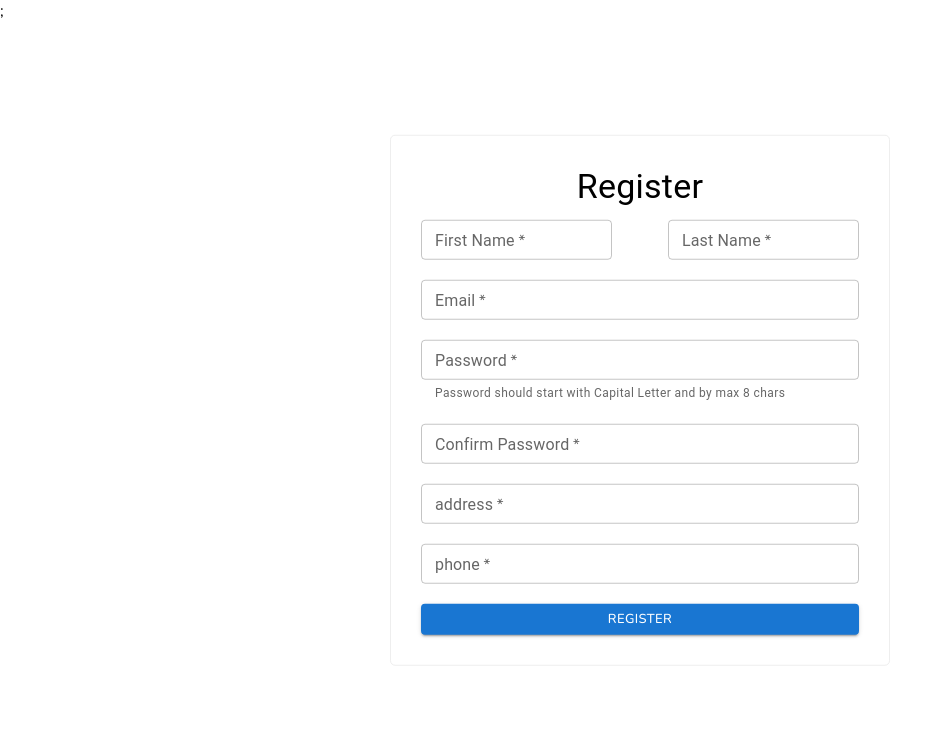
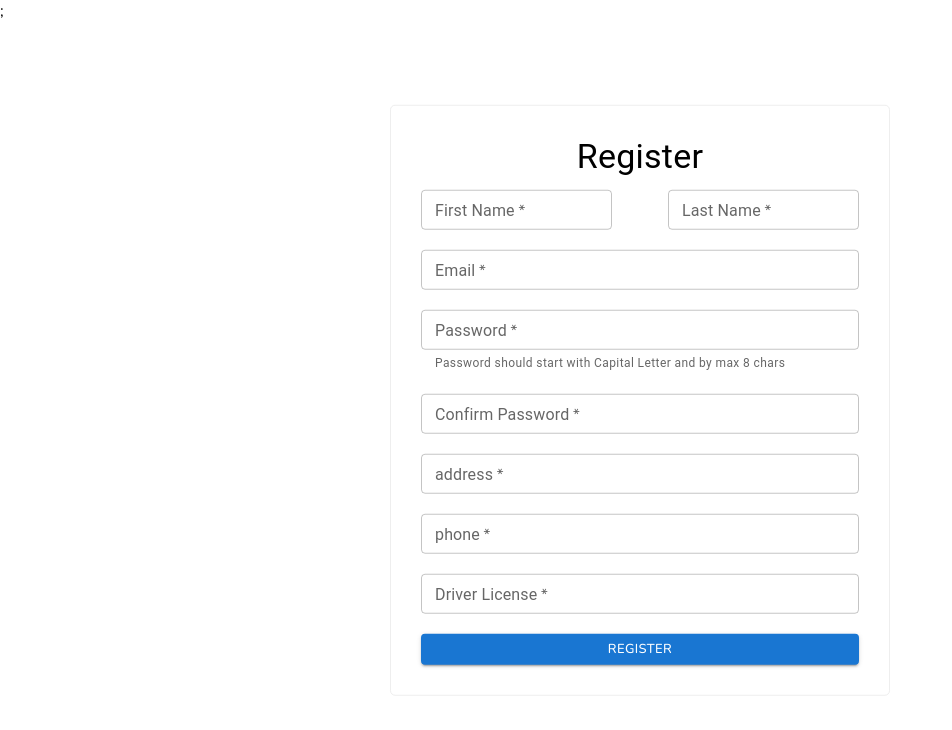
Before and after one commit to Houda-Farrag/MOTORENT, a React (Vite) app: page /register in a window 1280 px wide. Shown: the top 730 px of the page, without its empty margins (0-952 px from the left). Built offline with nearby package versions, Linux system fonts and the light colour scheme.

Commit message:
some changes

```diff
--- a/src/App.jsx
+++ b/src/App.jsx
@@ -8,6 +8,7 @@ import { QueryClient, QueryClientProvider } from "@tanstack/react-query";
 import { ReactQueryDevtools } from "@tanstack/react-query-devtools";
 import { Toaster } from "react-hot-toast";
 import ResetPassword from "./pages/Auth/ResetPassword/ResetPassword";
+// import ProtectedRoute from "./components/ProtectedRoute/ProtectedRoute";
 
 const router = createBrowserRouter([
   {
--- a/src/components/NavBar/NavBar.jsx
+++ b/src/components/NavBar/NavBar.jsx
@@ -1,11 +1,26 @@
-import { Box } from "@mui/material";
+import { Box, Button } from "@mui/material";
+import { logout } from "../../service/userApi";
 
 function NavBar({ data }) {
   const { firstName, email, phone } = data.data;
+  const token = localStorage.getItem("token");
+
+  async function handleLogout(token) {
+    try {
+      console.log("/////////", token);
+      const response = await logout(token);
+      localStorage.removeItem("token");
+      console.log(response);
+    } catch (error) {
+      console.log(error);
+    }
+  }
+
   return (
     <Box>
       Hello <strong>{firstName}</strong> your emal address is{" "}
       <strong>{email}</strong> and mobile number is <strong>{phone}</strong>
+      <Button onClick={() => handleLogout(token)}>Logout</Button>
     </Box>
   );
 }
--- a/src/pages/Auth/Login/Login.jsx
+++ b/src/pages/Auth/Login/Login.jsx
@@ -29,7 +29,7 @@ function Login() {
       console.log(response);
       toast.success("You logged in successfully");
       localStorage.setItem("token", response.token);
-      navigate("");
+      navigate("/");
     } catch (error) {
       toast.error(error.response.data.message);
     } finally {
--- a/src/pages/Auth/Register/Register.jsx
+++ b/src/pages/Auth/Register/Register.jsx
@@ -20,7 +20,7 @@ function Register() {
   const navigate = useNavigate();
   const [isLoading, setIsLoading] = useState(false);
   const { register, getValues, handleSubmit, formState } = useForm({
-    mode: "onChange",
+    mode: "all",
   });
   const { errors } = formState;
 
@@ -225,6 +225,28 @@ function Register() {
             helperText={!errors?.phone?.message ? "" : errors?.phone?.message}
           />
         </Stack>
+        <Stack
+          sx={{
+            marginBottom: "20px",
+          }}
+        >
+          <TextField
+            required
+            size="small"
+            id="driverLicense"
+            label="Driver License"
+            type="text"
+            {...register("driverLicense", {
+              required: "Driver License is Required",
+            })}
+            error={errors?.driverLicense?.message}
+            helperText={
+              !errors?.driverLicense?.message
+                ? ""
+                : errors?.driverLicense?.message
+            }
+          />
+        </Stack>
         <Stack>
           <Button
             size="small"
--- a/src/pages/Home/Home.jsx
+++ b/src/pages/Home/Home.jsx
@@ -2,7 +2,7 @@ import Footer from "../../components/Footer/Footer";
 import Location from "../../components/Location/Location";
 import Advertise from "../../ui/Advertise";
 import CarCard from "../../components/CarCard/CarCard";
-import { Box, Grid } from "@mui/material";
+import { Box, CircularProgress, Grid } from "@mui/material";
 import styles from "./Home.module.css";
 import SwapHorizOutlinedIcon from "@mui/icons-material/SwapHorizOutlined";
 import NavBar from "../../components/NavBar/NavBar";
@@ -11,8 +11,21 @@ import useUser from "../Auth/useUser";
 function Home() {
   const { data, isLoading } = useUser();
 
-  if (isLoading) return;
   return (
+    <Box>
+      {isLoading ? (
+        <Box
+          position="absolute"
+          top="50%"
+          left="50%"
+          transform="translate(-50%, -50%)"
+          zIndex={5}
+          color="#000"
+          opacity="0.5" // Set the desired opacity
+        >
+          <CircularProgress color="primary" />
+        </Box>
+      ) : (
         <Box className={styles.home}>
           <NavBar data={data} />
           <Box>
@@ -31,6 +44,8 @@ function Home() {
           <CarCard />
           <Footer />
         </Box>
+      )}
+    </Box>
   );
 }
 
--- a/src/service/userApi.js
+++ b/src/service/userApi.js
@@ -60,3 +60,22 @@ export async function getUser(token) {
 
   return data;
 }
+
+export async function logout(token) {
+  console.log("**********", token);
+  const { error, data } = await axios.post(
+    `http://localhost:3000/api/v1/users/logout`,
+    {
+      headers: {
+        "Content-Type": "application/json",
+        Authorization: `Bearer ${token}`,
+      },
+    }
+  );
+
+  console.log(data);
+
+  if (error) return error;
+
+  return data;
+}
```
Also changed, not shown: src/components/ProtectedRoute/ProtectedRoute.jsx (added, +10 -0 lines). Lines whose indentation alone changed are shown as unchanged.
